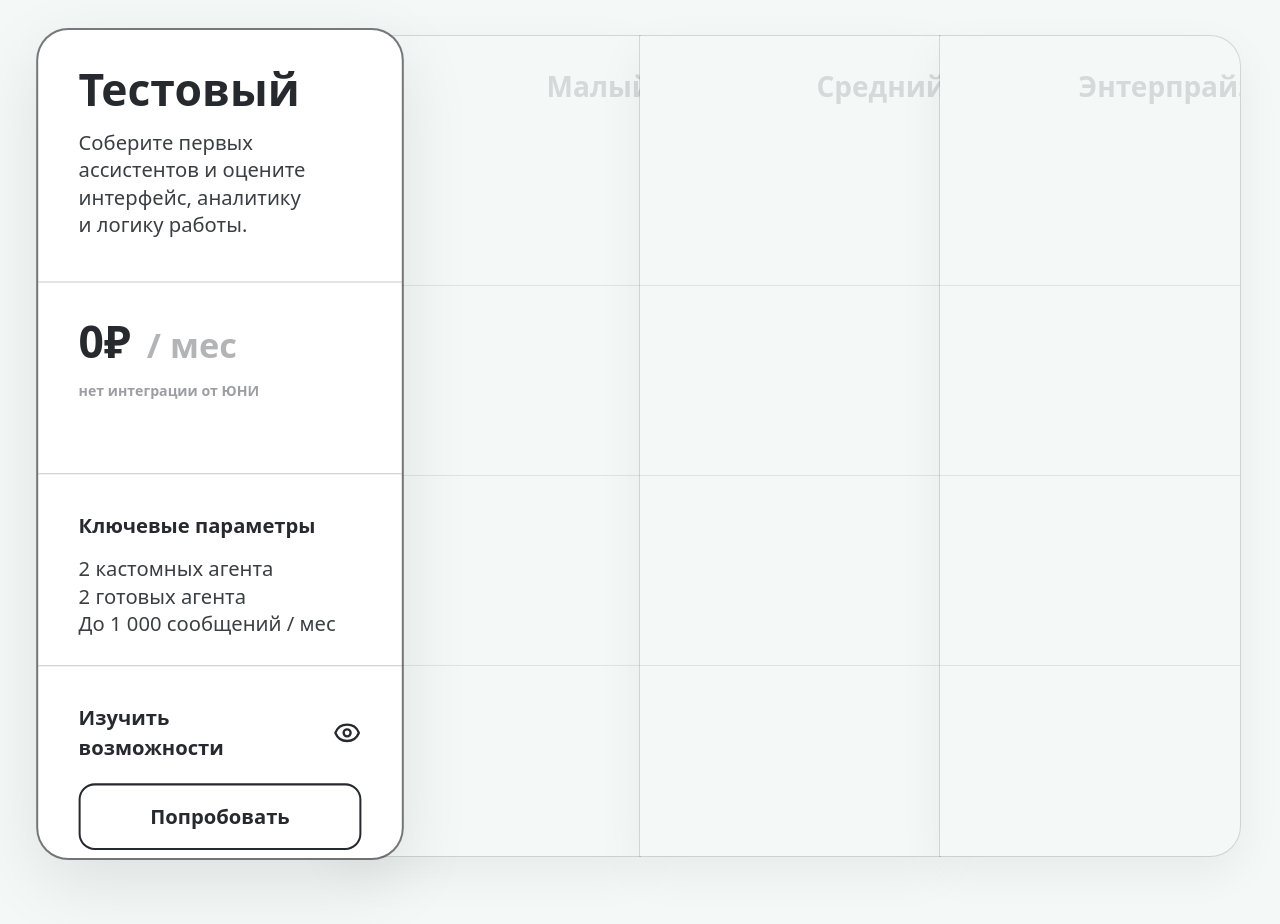
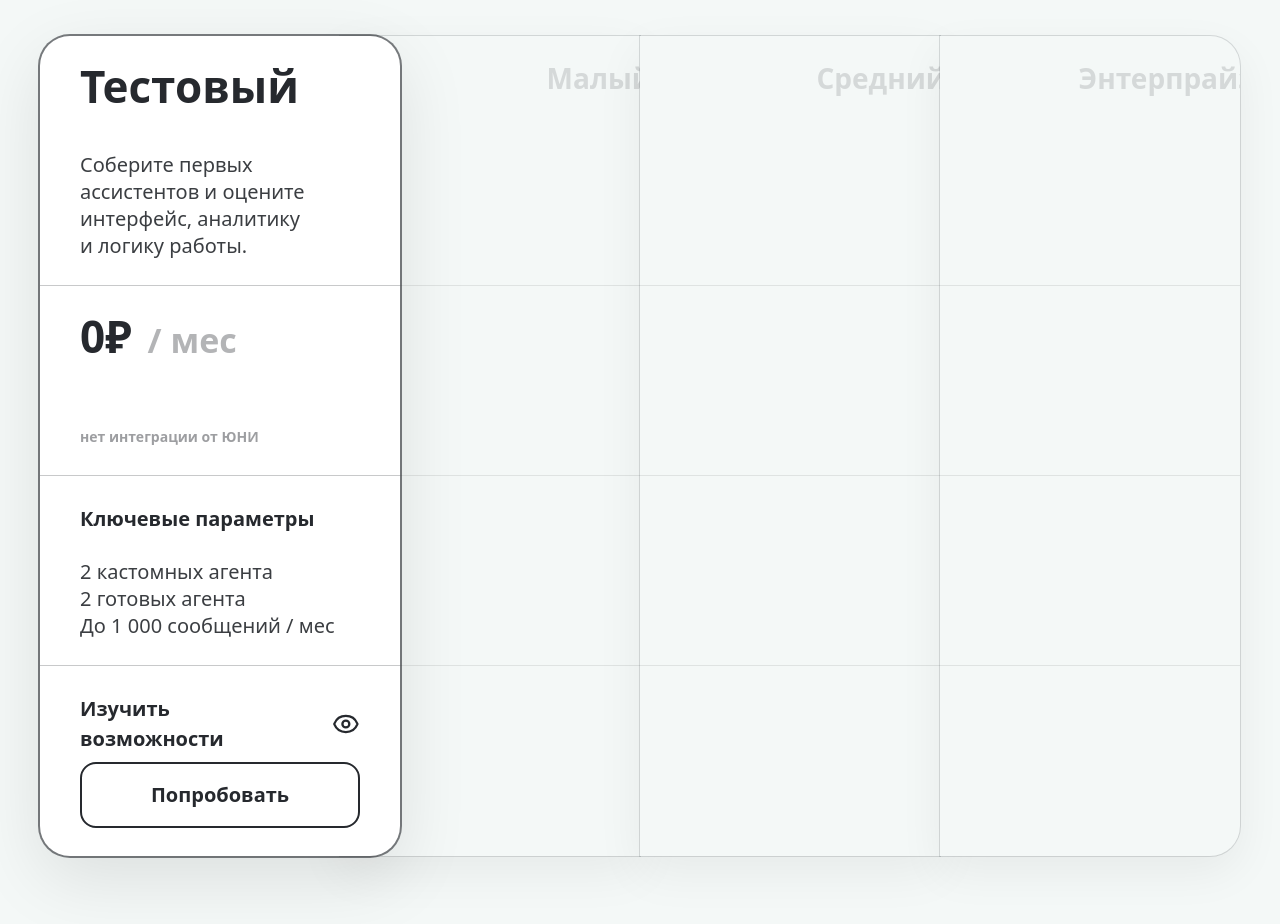
Before and after one commit to uniconsulting/uni.ai, a Next.js app: page / in a window 1280 px wide. Shown: the part 4660-5584 px from the top of the page. Built offline with nearby package versions, Linux system fonts and the light colour scheme.

Commit message:
Update Packages.tsx

```diff
--- a/src/components/Packages.tsx
+++ b/src/components/Packages.tsx
@@ -119,7 +119,7 @@ export function Packages() {
     return Math.round(p.monthly * 0.8);
   };
 
-  // размеры / геометрия
+  // геометрия
   const CARD_H = 820;
   const W_INACTIVE = "25%";
   const W_ACTIVE = "30%";
@@ -132,7 +132,11 @@ export function Packages() {
     return `calc(${i * 25}% - ${ACTIVE_SHIFT})`;
   };
 
+  // фиксированные высоты секций, чтобы divider-ы везде были на одной высоте
   const ROWS = "grid-rows-[250px_190px_190px_190px]";
+
+  // один-единственный интервал для пунктов 1-8
+  const INTERVAL = "28px";
 
   const radiusForInactive = (i: number) => {
     if (i === 0) return "rounded-l-[30px] rounded-r-none";
@@ -142,15 +146,13 @@ export function Packages() {
 
   const titleAlignForInactive = (i: number) => (i < activeIdx ? "text-left" : "text-right");
 
-  // унифицированные отступы секций (чтобы не было “пляски воздуха”)
-  const S = {
-    pad: "px-10 py-9", // одинаково для всех секций
-    fade: "transition-opacity duration-500 ease-out motion-reduce:transition-none",
-  };
+  // новая анимация “перелистывания”: без scale/translate карточки
+  const CARD_MOTION =
+    "will-change-[left,width,box-shadow,border-color,background-color] transition-[left,width,box-shadow,border-color,background-color] duration-[560ms] ease-[cubic-bezier(0.2,0.8,0.2,1)] motion-reduce:transition-none";
 
-  // премиальная анимация перелистывания
-  const CARD_MOTION =
-    "transform-gpu will-change-transform transition-[left,width,transform,box-shadow,background-color] duration-[650ms] ease-[cubic-bezier(0.16,1,0.3,1)] motion-reduce:transition-none";
+  // премиальный показ/скрытие контента (отдельно от движения карточки)
+  const CONTENT_MOTION =
+    "will-change-[opacity,filter,transform] transition-[opacity,filter,transform] duration-[420ms] ease-[cubic-bezier(0.22,1,0.36,1)] motion-reduce:transition-none";
 
   const REVEAL_BASE =
     "transform-gpu transition-[opacity,transform] duration-700 ease-[cubic-bezier(0.16,1,0.3,1)] motion-reduce:transition-none";
@@ -161,7 +163,6 @@ export function Packages() {
       id="pricing"
       className={`relative ${inView ? "opacity-100" : "opacity-0"} transition-opacity duration-700 ease-out`}
     >
-      {/* линии тоже мягко проявляем */}
       <div
         aria-hidden
         className={`pointer-events-none absolute left-1/2 top-0 h-px w-screen -translate-x-1/2 bg-text/10 transition-opacity duration-700 ${
@@ -177,7 +178,6 @@ export function Packages() {
 
       <Container className="relative z-10 py-12 md:py-14 px-6 md:px-10 lg:px-12">
         <div className="grid gap-10 md:grid-cols-2 md:gap-0">
-          {/* LEFT */}
           <div className={`${REVEAL_BASE} ${inView ? "opacity-100 translate-y-0" : "opacity-0 translate-y-4"} md:pr-12`}>
             <div className="text-[22px] md:text-[26px] lg:text-[28px] font-extrabold text-accent-1">Сделай выбор</div>
 
@@ -187,7 +187,6 @@ export function Packages() {
             </h2>
           </div>
 
-          {/* RIGHT */}
           <div
             className={`${REVEAL_BASE} ${inView ? "opacity-100 translate-y-0" : "opacity-0 translate-y-4"} md:pl-12`}
             style={{ transitionDelay: "80ms" }}
@@ -235,12 +234,11 @@ export function Packages() {
           </div>
         </div>
 
-        {/* === Пакеты === */}
         <div
           className={`${REVEAL_BASE} ${inView ? "opacity-100 translate-y-0" : "opacity-0 translate-y-5"} mt-12 md:mt-14`}
           style={{ transitionDelay: "140ms" }}
         >
-          {/* mobile fallback */}
+          {/* mobile */}
           <div className="grid gap-6 md:hidden">
             {plans.map((p) => {
               const isActive = p.id === active;
@@ -256,10 +254,12 @@ export function Packages() {
                         ? "overflow-hidden rounded-[28px] bg-accent-3 ring-2 ring-[color:var(--plan)]"
                         : "overflow-hidden rounded-[28px] bg-bg ring-1 ring-text/15"
                     }
-                    style={{ ["--plan" as any]: tone.hex }}
+                    style={{ ["--plan" as any]: tone.hex, ["--i" as any]: INTERVAL }}
                   >
                     <div className={`grid h-full ${ROWS} ${isActive ? "divide-y divide-text/20" : "divide-y divide-text/10"}`}>
-                      <div className={S.pad}>
+                      {/* 1 */}
+                      <div className="px-8 pt-[var(--i)] pb-[var(--i)]">
+                        <div className="flex h-full flex-col justify-between">
                           <div
                             className={
                               isActive
@@ -270,7 +270,8 @@ export function Packages() {
                             {p.title}
                           </div>
 
-                        <div className={`${S.fade} ${isActive ? "opacity-100" : "opacity-0"} mt-5 space-y-1 text-[16px] font-medium text-text/90`}>
+                          <div className={`${CONTENT_MOTION} ${isActive ? "opacity-100 translate-y-0 blur-0" : "opacity-0 translate-y-1 blur-[2px]"}`}>
+                            <div className="space-y-1 text-[16px] font-medium text-text/90">
                               {p.desc4.map((l) => (
                                 <div key={l} className="whitespace-nowrap">
                                   {l}
@@ -278,25 +279,29 @@ export function Packages() {
                               ))}
                             </div>
                           </div>
+                        </div>
+                      </div>
 
-                      <div className={S.pad}>
-                        <div className={`${S.fade} ${isActive ? "opacity-100" : "opacity-0"}`}>
+                      {/* 2 */}
+                      <div className="px-8 pt-[var(--i)] pb-[var(--i)]">
+                        <div className={`${CONTENT_MOTION} ${isActive ? "opacity-100 translate-y-0 blur-0" : "opacity-0 translate-y-1 blur-[2px]"} flex h-full flex-col justify-between`}>
                           <div className="flex items-baseline gap-3">
                             <div className={`text-[36px] font-extrabold leading-none ${isNeutral ? "text-text" : "text-[color:var(--plan)]"}`}>
                               {formatRub(price)}
                             </div>
                             <div className="text-[28px] font-semibold leading-none text-text/35">/ мес</div>
                           </div>
-                          <div className="mt-4 text-[13px] font-semibold text-text/45">
-                            <div>{p.integrations2[0]}</div>
-                          </div>
+
+                          <div className="text-[13px] font-semibold text-text/45">{p.integrations2[0]}</div>
                         </div>
                       </div>
 
-                      <div className={S.pad}>
-                        <div className={`${S.fade} ${isActive ? "opacity-100" : "opacity-0"}`}>
+                      {/* 3 */}
+                      <div className="px-8 pt-[var(--i)] pb-[var(--i)]">
+                        <div className={`${CONTENT_MOTION} ${isActive ? "opacity-100 translate-y-0 blur-0" : "opacity-0 translate-y-1 blur-[2px]"} flex h-full flex-col justify-between`}>
                           <div className="text-[18px] font-extrabold text-text">Ключевые параметры</div>
-                          <div className="mt-4 space-y-1 text-[16px] font-medium text-text/90">
+
+                          <div className="space-y-1 text-[16px] font-medium text-text/90">
                             {p.params3.map((l) => (
                               <div key={l} className="whitespace-nowrap">
                                 {l}
@@ -306,14 +311,14 @@ export function Packages() {
                         </div>
                       </div>
 
-                      <div className={S.pad}>
-                        <div className={`${S.fade} ${isActive ? "opacity-100" : "opacity-0"}`}>
+                      {/* 4 */}
+                      <div className="px-8 pt-[var(--i)] pb-[var(--i)]">
+                        <div className={`${CONTENT_MOTION} ${isActive ? "opacity-100 translate-y-0 blur-0" : "opacity-0 translate-y-1 blur-[2px]"} flex h-full flex-col justify-between`}>
                           <div className="flex items-center gap-3 text-[18px] font-extrabold text-text">
                             <span>Изучить возможности</span>
                             <Eye className="h-6 w-6" />
                           </div>
 
-                          <div className="mt-5">
                           <div
                             className={
                               p.ctaStyle === "fill"
@@ -328,13 +333,12 @@ export function Packages() {
                       </div>
                     </div>
                   </div>
-                  </div>
                 </button>
               );
             })}
           </div>
 
-          {/* desktop deck */}
+          {/* desktop */}
           <div className="relative hidden md:block">
             <div className="relative" style={{ height: CARD_H }}>
               {plans.map((p, i) => {
@@ -353,10 +357,12 @@ export function Packages() {
                 const radiusClass = isActive ? "rounded-[30px]" : radiusForInactive(i);
                 const inactiveTitleAlign = titleAlignForInactive(i);
 
-                const lift = isActive ? "scale-[1.01] -translate-y-[2px]" : "scale-100 translate-y-0";
                 const shadow = isActive
                   ? "shadow-[0_22px_70px_rgba(0,0,0,0.10)]"
                   : "shadow-[0_16px_46px_rgba(0,0,0,0.06)]";
+
+                const contentState = isActive ? "opacity-100 translate-y-0 blur-0" : "opacity-0 translate-y-1 blur-[2px]";
+                const contentDelay = isActive ? "140ms" : "0ms";
 
                 return (
                   <button
@@ -364,18 +370,20 @@ export function Packages() {
                     type="button"
                     onClick={() => setActive(p.id)}
                     aria-pressed={isActive}
-                    className={`absolute top-0 h-full text-left ${CARD_MOTION} ${lift}`}
+                    className={`absolute top-0 h-full text-left ${CARD_MOTION}`}
                     style={{
                       left: leftFor(i),
                       width: isActive ? W_ACTIVE : W_INACTIVE,
                       zIndex: isActive ? 50 : 10 + i,
                       ["--plan" as any]: tone.hex,
+                      ["--i" as any]: INTERVAL,
                     }}
                   >
                     <div className={`h-full overflow-hidden ${radiusClass} ${bgClass} ${ringClass} ${shadow}`}>
                       <div className={`grid h-full ${ROWS} ${isActive ? "divide-y divide-text/25" : "divide-y divide-text/10"}`}>
                         {/* Section 1 */}
-                        <div className={S.pad}>
+                        <div className="px-10 pt-[var(--i)] pb-[var(--i)]">
+                          <div className="flex h-full flex-col justify-between">
                             <div
                               className={
                                 isActive
@@ -386,7 +394,8 @@ export function Packages() {
                               {p.title}
                             </div>
 
-                          <div className={`${S.fade} ${isActive ? "opacity-100" : "opacity-0"} mt-5 space-y-1 text-[20px] font-medium leading-[1.15] text-text/90`}>
+                            <div className={`${CONTENT_MOTION} ${contentState}`} style={{ transitionDelay: contentDelay }}>
+                              <div className="space-y-1 text-[20px] font-medium leading-[1.15] text-text/90">
                                 {p.desc4.map((l) => (
                                   <div key={l} className="whitespace-nowrap">
                                     {l}
@@ -394,10 +403,12 @@ export function Packages() {
                                 ))}
                               </div>
                             </div>
+                          </div>
+                        </div>
 
                         {/* Section 2 */}
-                        <div className={S.pad}>
-                          <div className={`${S.fade} ${isActive ? "opacity-100" : "opacity-0"}`}>
+                        <div className="px-10 pt-[var(--i)] pb-[var(--i)]">
+                          <div className={`${CONTENT_MOTION} ${contentState} flex h-full flex-col justify-between`} style={{ transitionDelay: contentDelay }}>
                             <div className="flex items-baseline gap-4">
                               <div
                                 className={
@@ -411,17 +422,16 @@ export function Packages() {
                               <div className="text-[34px] font-semibold leading-none text-text/35">/ мес</div>
                             </div>
 
-                            <div className="mt-4 text-[14px] font-semibold text-text/45">
-                              <div>{p.integrations2[0]}</div>
-                            </div>
+                            <div className="text-[14px] font-semibold text-text/45">{p.integrations2[0]}</div>
                           </div>
                         </div>
 
                         {/* Section 3 */}
-                        <div className={S.pad}>
-                          <div className={`${S.fade} ${isActive ? "opacity-100" : "opacity-0"}`}>
+                        <div className="px-10 pt-[var(--i)] pb-[var(--i)]">
+                          <div className={`${CONTENT_MOTION} ${contentState} flex h-full flex-col justify-between`} style={{ transitionDelay: contentDelay }}>
                             <div className="text-[20px] font-extrabold text-text">Ключевые параметры</div>
-                            <div className="mt-4 space-y-1 text-[20px] font-medium leading-[1.15] text-text/90">
+
+                            <div className="space-y-1 text-[20px] font-medium leading-[1.15] text-text/90">
                               {p.params3.map((l) => (
                                 <div key={l} className="whitespace-nowrap">
                                   {l}
@@ -432,14 +442,13 @@ export function Packages() {
                         </div>
 
                         {/* Section 4 */}
-                        <div className={S.pad}>
-                          <div className={`${S.fade} ${isActive ? "opacity-100" : "opacity-0"}`}>
+                        <div className="px-10 pt-[var(--i)] pb-[var(--i)]">
+                          <div className={`${CONTENT_MOTION} ${contentState} flex h-full flex-col justify-between`} style={{ transitionDelay: contentDelay }}>
                             <div className="flex items-center gap-4 text-[20px] font-extrabold text-text">
                               <span>Изучить возможности</span>
                               <Eye className="h-7 w-7" />
                             </div>
 
-                            <div className="mt-5">
                             <div
                               className={
                                 p.ctaStyle === "fill"
@@ -449,7 +458,6 @@ export function Packages() {
                               style={isNeutral && p.ctaStyle === "outline" ? { borderColor: "var(--text)", color: "var(--text)" } : undefined}
                             >
                               {p.cta}
-                              </div>
                             </div>
                           </div>
                         </div>
```
Lines whose indentation alone changed are shown as unchanged.
